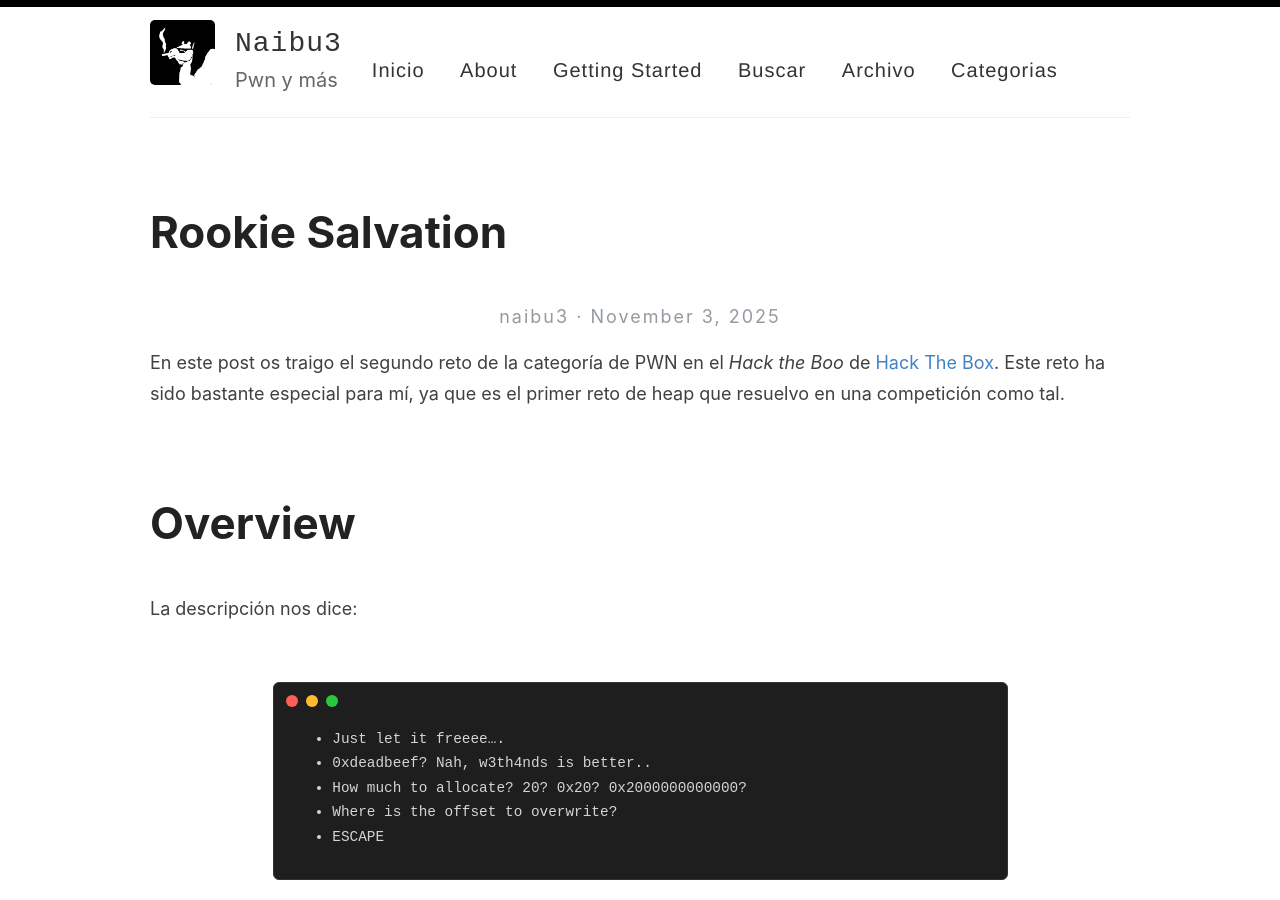
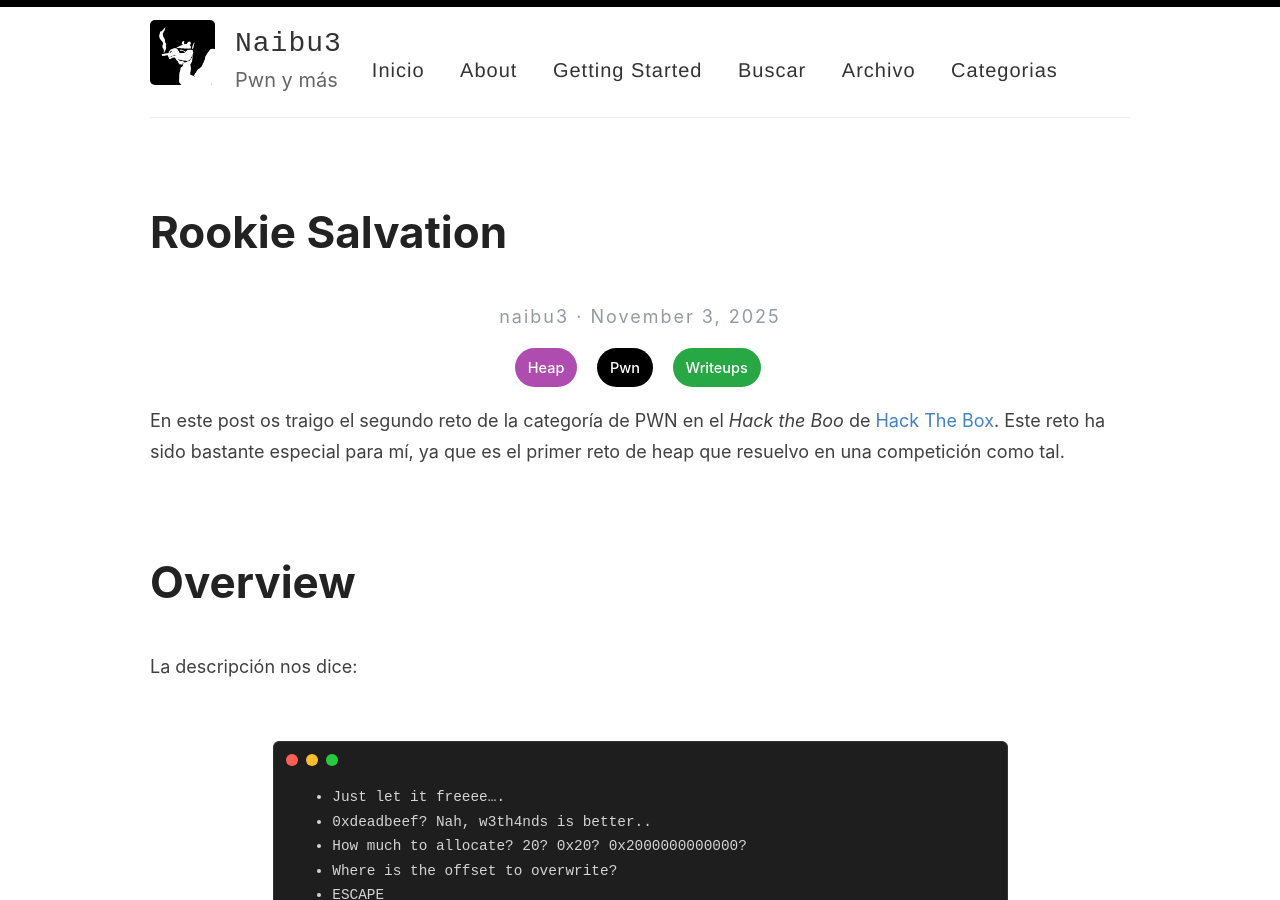
Before and after one commit to naibu3/naibu3.github.io, a Jekyll site: the page built from _posts/2025-11-03-Rookie-Salvation.md, in a window 1280 px wide and 900 px high. Built offline with Jekyll 4.4.1, drawn with Linux system fonts in a browser that asks for light colours; our own code applies the rules of GitHub Pages for plain Markdown files; comment, search, counter and statistics services are not loaded.

```diff
--- a/_posts/2025-11-03-Rookie-Salvation.md
+++ b/_posts/2025-11-03-Rookie-Salvation.md
@@ -1,3 +1,10 @@
+---
+layout: post
+title: Rookie Salvation
+comments: true
+categories: [Heap, Pwn, Writeups]
+---
+
 En este post os traigo el segundo reto de la categoría de PWN en el *Hack the Boo* de [Hack The Box](https://www.hackthebox.com). Este reto ha sido bastante especial para mí, ya que es el primer reto de heap que resuelvo en una competición como tal.
 
 # Overview
```
Also changed, not shown: images/posts/2025-12-30-Arno_App.png (added), 1 other file.
